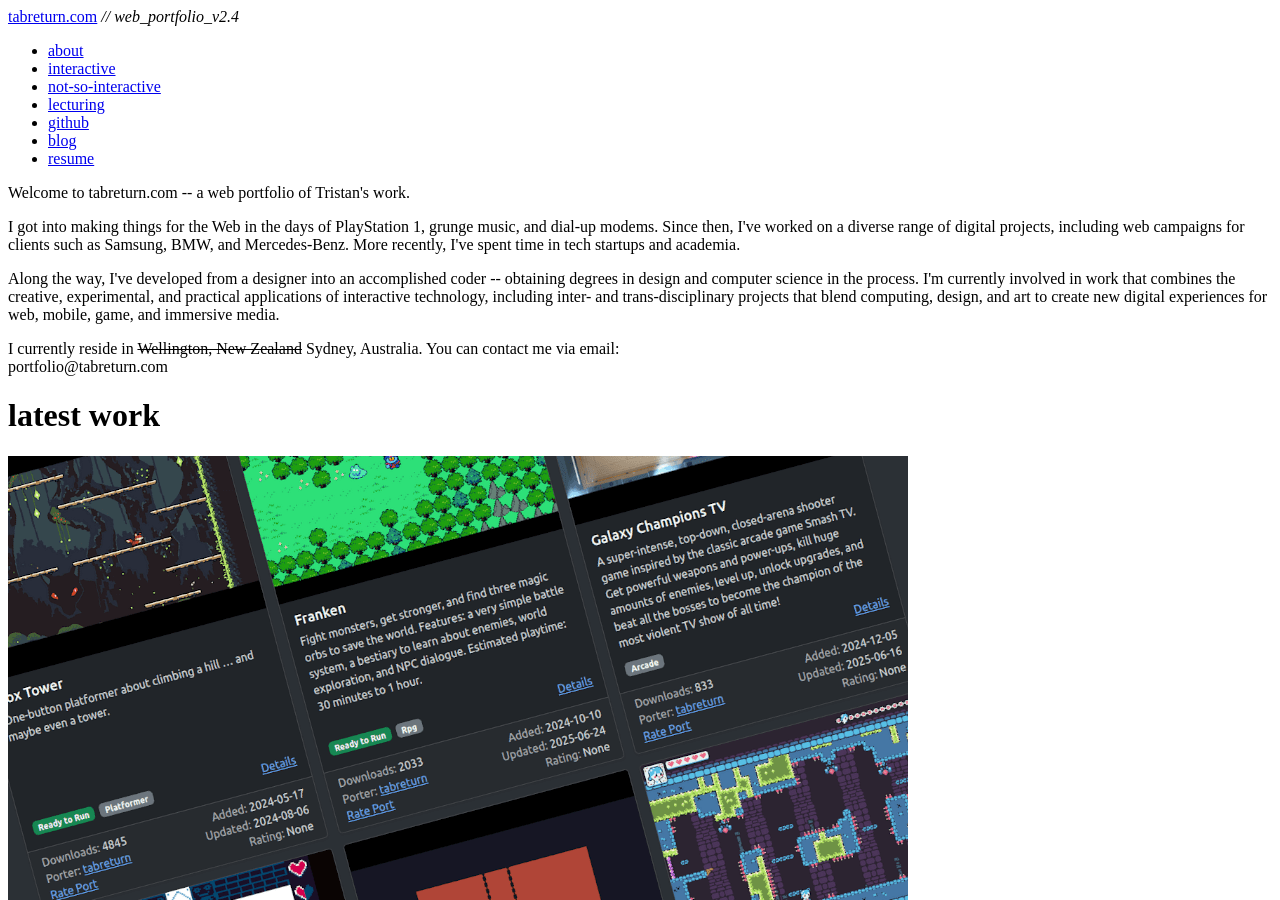
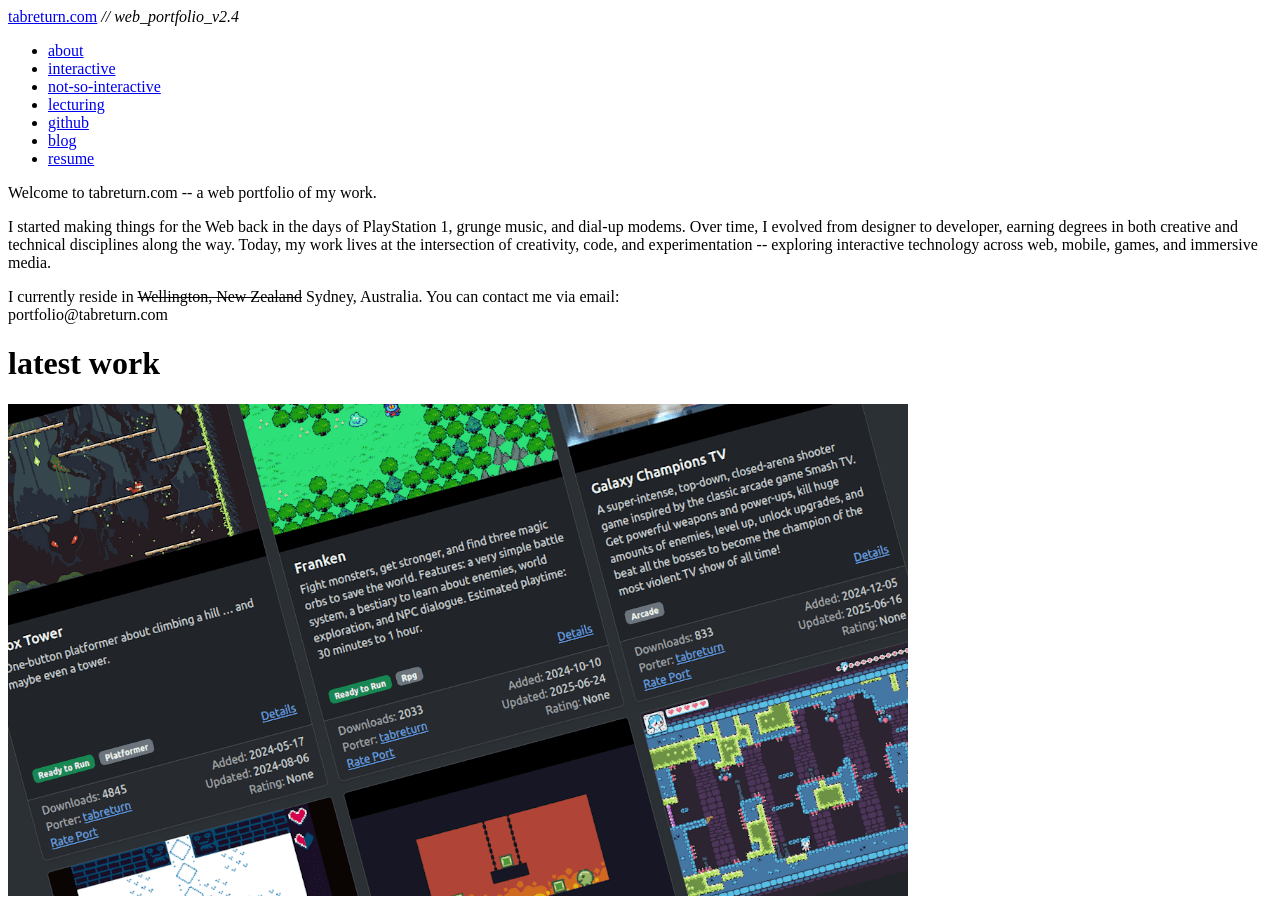
Before and after one commit to tabreturn/tabreturn.portfolio, a Jekyll site: the page built from about.html, in a window 1280 px wide and 900 px high. Built offline with Jekyll 4.4.1, drawn with Linux system fonts in a browser that asks for light colours; comment, search, counter and statistics services are not loaded.

Commit message:
- update landing page text

```diff
--- a/about.html
+++ b/about.html
@@ -4,22 +4,15 @@ title:  latest
 ---
 <div class="introContainer">
   <p>
-  Welcome to tabreturn.com -- a web portfolio of Tristan's work.
+  Welcome to tabreturn.com -- a web portfolio of my work.
   </p>
   <p>
-  I got into making things for the Web in the days of PlayStation 1, grunge
-  music, and dial-up modems. Since then, I've worked on a diverse range of
-  digital projects, including web campaigns for clients such as Samsung, BMW,
-  and Mercedes-Benz. More recently, I've spent time in tech startups and
-  academia.
-  </p>
-  <p>
-  Along the way, I've developed from a designer into an accomplished coder --
-  obtaining degrees in design and computer science in the process. I'm
-  currently involved in work that combines the creative, experimental, and
-  practical applications of interactive technology, including inter- and
-  trans-disciplinary projects that blend computing, design, and art to create
-  new digital experiences for web, mobile, game, and immersive media.
+  I started making things for the Web back in the days of PlayStation 1, grunge
+  music, and dial-up modems. Over time, I evolved from designer to developer,
+  earning degrees in both creative and technical disciplines along the way.
+  Today, my work lives at the intersection of creativity, code, and
+  experimentation -- exploring interactive technology across web, mobile, games,
+  and immersive media.
   </p>
   <p>
   I currently reside in <s>Wellington, New Zealand</s> Sydney, Australia.
```
